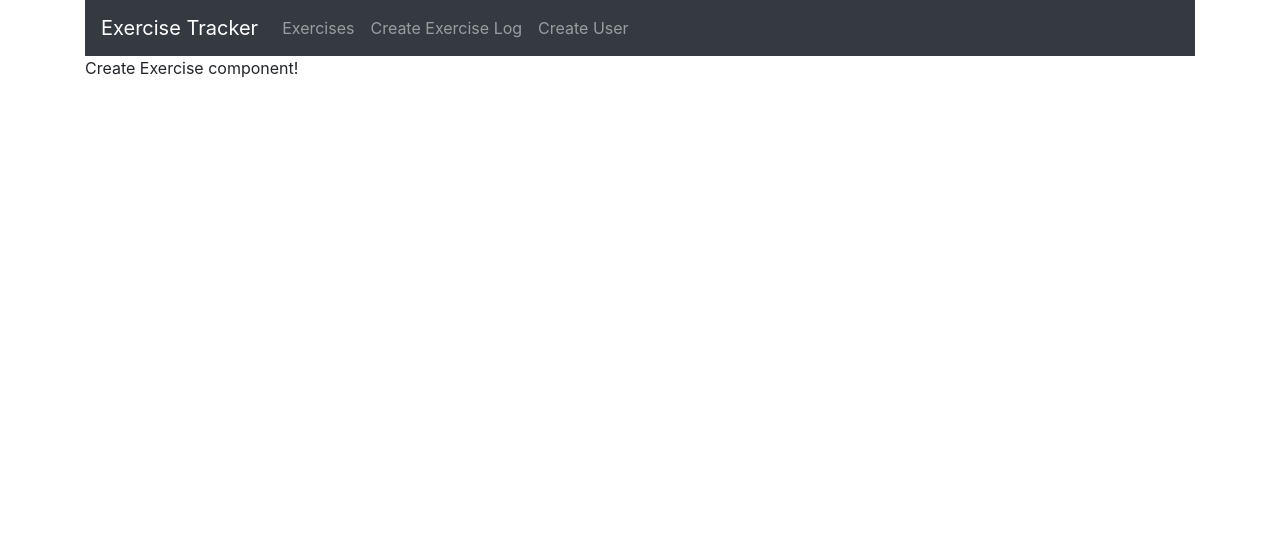
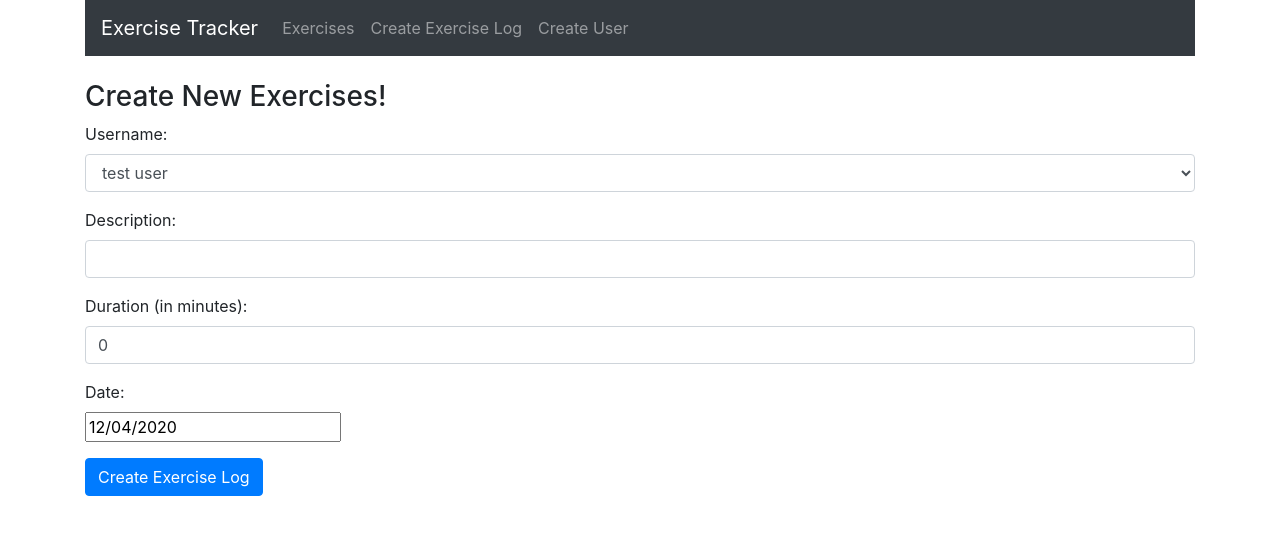
Before and after one commit to isaq98/exercise_tracker, a React (Create React App) app: page /create in a window 1280 px wide. Shown: the top 534 px of the page. Built offline with nearby package versions, Linux system fonts and the light colour scheme.

Commit message:
Beginning functionality to creating exercise components

```diff
--- a/package.json
+++ b/package.json
@@ -8,6 +8,7 @@
     "@testing-library/user-event": "^12.3.0",
     "bootstrap": "^4.5.3",
     "react": "^17.0.1",
+    "react-datepicker": "^3.3.0",
     "react-dom": "^17.0.1",
     "react-router-dom": "^5.2.0",
     "react-scripts": "4.0.1",
--- a/src/components/create-exercise.component.js
+++ b/src/components/create-exercise.component.js
@@ -1,10 +1,134 @@
 import React, { Component } from 'react';
+import DatePicker from 'react-datepicker';
+import "react-datepicker/dist/react-datepicker.css";
 
 export default class CreateExercise extends Component {
+
+    constructor(props) {
+        super(props);
+
+        this.onChangeUsername = this.onChangeUsername.bind(this);
+        this.onChangeDescription = this.onChangeDescription.bind(this);
+        this.onChangeDuration = this.onChangeDuration.bind(this);
+        this.onChangeDate = this.onChangeDate.bind(this);
+        this.onSubmit = this.onSubmit.bind(this);
+
+        /* Variables are always created in state in React
+           we never really use let = ____, all variables are
+           typically created and updated in state */
+        this.state = {
+            username: '',
+            description: '',
+            duration: 0,
+            date: new Date(),
+            users: []
+        }
+    }
+
+    componentDidMount() {
+        this.setState({
+            users: ['test user'],
+            username: 'test user'
+        });
+    }
+
+    onChangeUsername(e) {
+        this.setState({
+            username: e.target.value
+        });
+    }
+
+    onChangeDescription(e) {
+        this.setState({
+            description: e.target.value
+        });
+    }
+
+    onChangeDuration(e) {
+        this.setState({
+            duration: e.target.value
+        });
+    }
+
+    onChangeDate(date) {
+        this.setState({
+            date: date
+        });
+    }
+
+    onSubmit(e) {
+        e.preventDefault();
+
+        const exercise = {
+            username: this.state.username,
+            description: this.state.description,
+            duration: this.state.duration,
+            date: this.state.date
+        }
+
+        console.log(exercise);
+
+        /*
+        * What this does is take the user back to the homepage of
+        * all exercises after one has been submitted
+        */
+        window.location = '/';
+    }
+
     render() {
         return(
             <div>
-                <p>Create Exercise component!</p>
+                <br></br>
+                <h3>Create New Exercises!</h3>
+                <form onSubmit={this.onSubmit}>
+                    <div className="form-group">
+                        <label>Username: </label>
+                        <select ref="userInput"
+                            required
+                            className="form-control"
+                            value={this.state.username}
+                            onChange={this.onChangeUsername}>
+                            {
+                                this.state.users.map(function(user) {
+                                    return <option
+                                        key={user}
+                                        value={user}>{user}
+                                        </option>;
+                                })
+                            }
+                        </select>
+                    </div>
+                    <div className="form-group">
+                        <label>Description: </label>
+                        <input type="text"
+                            required
+                            className="form-control"
+                            value={this.state.description}
+                            onChange={this.onChangeDescription}
+                            />
+                    </div>
+                    <div className="form-group">
+                        <label>Duration (in minutes): </label>
+                        <input type="text"
+                            required
+                            className="form-control"
+                            value={this.state.duration}
+                            onChange={this.onChangeDuration}
+                            />
+                    </div>
+                    <div className="form-group">
+                        <label>Date: </label>
+                        <div>
+                            <DatePicker
+                                selected={this.state.date}
+                                onChange={this.onChangeDate}
+                            />
+                        </div>
+                    </div>
+                    <div className="form-group">
+                        <input type="submit" value="Create Exercise Log" className="btn btn-primary"/>
+                    </div>
+                </form>
             </div>
         );
     }
```
Also changed, not shown: 2 other files (tests, documents, lock files or other folders).
